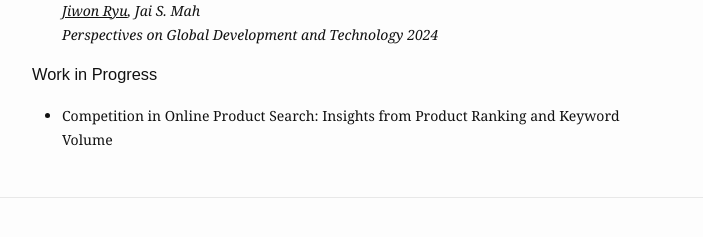
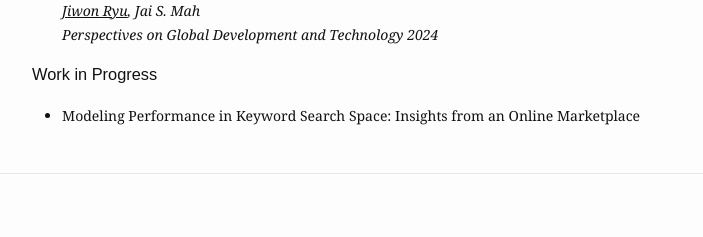
Before and after one commit to jiwonamy/jiwonamy.github.io, a Jekyll site: the page built from index.md, in a window 1280 px wide. Shown: the part 414-651 px from the top of the page, without its empty margins (288-991 px from the left). Built offline with Jekyll 4.4.1, drawn with Linux system fonts in a browser that asks for light colours.

Commit message:
Update index.md

```diff
--- a/index.md
+++ b/index.md
@@ -37,6 +37,6 @@ My research interest lies in demand analysis, market structure analysis, and dig
 <h3 id="pubs">Work in Progress</h3>
 <ul>
   <li>
-  Competition in Online Product Search: Insights from Product Ranking and Keyword Volume
+  Modeling Performance in Keyword Search Space: Insights from an Online Marketplace
   </li>
 </ul>
```
